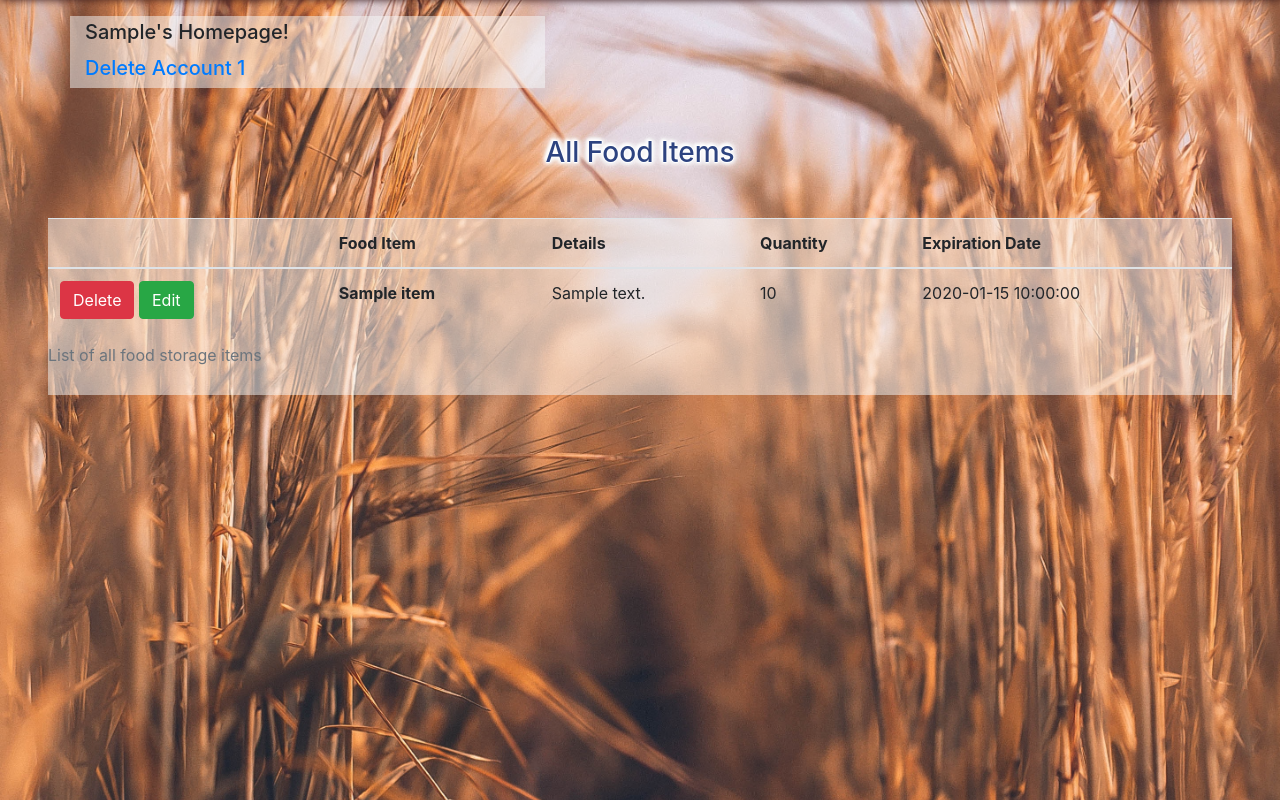
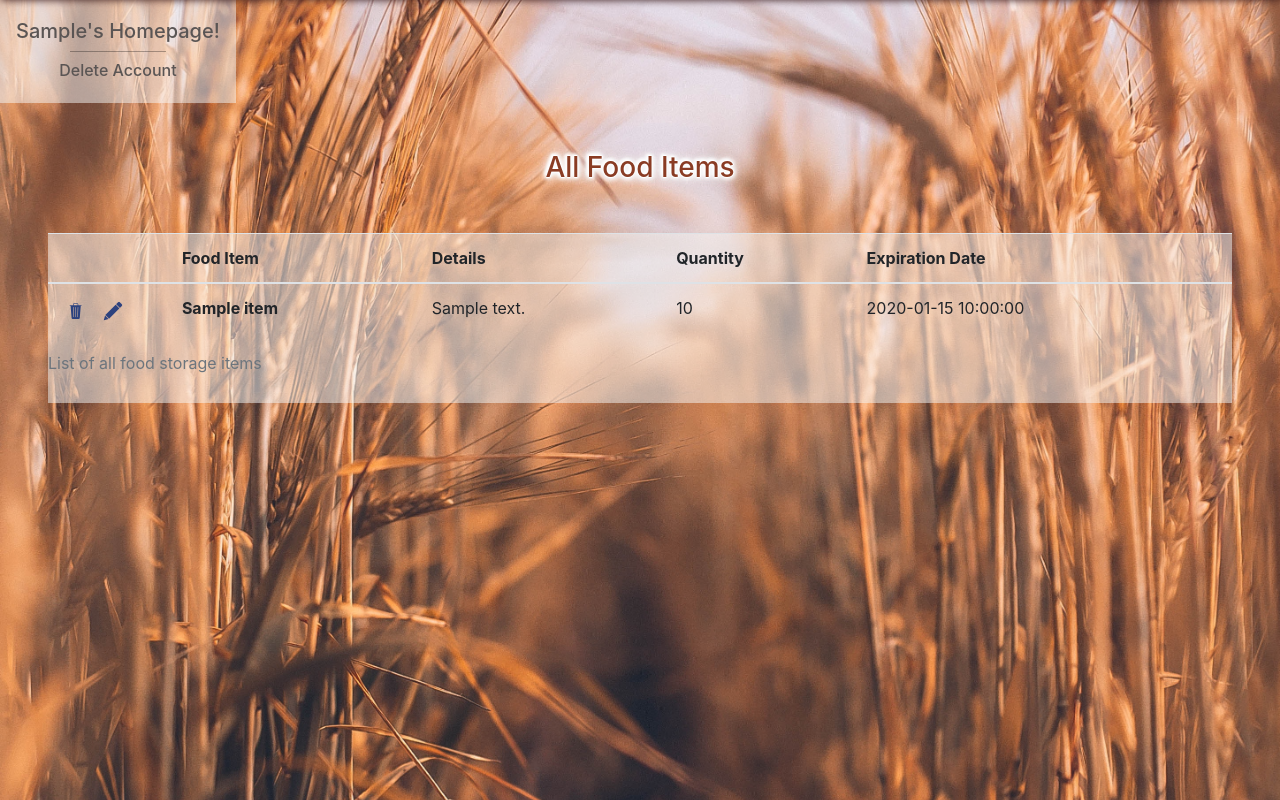
Before and after one commit to Gaberoids/MS3-gf-foodStorage-MongoDb, a Flask app: page / in a window 1280 px wide. Shown: the part 56-856 px from the top of the page. Run offline with Flask 2, Linux system fonts and the light colour scheme; the visitor is signed in with stand-in values (Sample User, id 1); a database or web service that is not in the repository returns one stand-in record (values such as "Sample title"); some libraries are stand-ins or nearby versions.

Commit message:
adjustments to CSS on profile box and table

```diff
--- a/app.py
+++ b/app.py
@@ -24,9 +24,6 @@ def get_items():
     if session.get('user_session') is not None:
         user_record_id = mongo.db.users.find_one(
             {"username": session["user_session"].lower()})["_id"]
-        print("xxxxxx :", user_record_id)
-        print("xxxxxx :", items_list)
-        print("xxxxxx :", session["user_session"])
         return render_template(
             "items.html",
             items_l=items_list,
--- a/static/css/style.css
+++ b/static/css/style.css
@@ -1,3 +1,7 @@
+a:hover {
+    color: black;
+}
+
 /* ---------------------------------------------- Base.html css */
 
 .site-background {
@@ -37,10 +41,47 @@
     color: rgb(80 43 25);
 }
 
+/* ---------------------------------------------- All Items.html css */
+
+.profile-box {
+    padding: 15px 16px;
+    background-color: rgba(248, 249, 250, 0.5);
+    border-bottom: black;
+    display: inline-block;
+}
+
+.user-profile-id {
+    color: #5a5554;
+}
+
+hr.hr-profile {
+    margin: 5px 54px;
+    border: 0;
+    border-top: 1px solid rgba(0,0,0,.3)
+}
+
+.delete-acc-link {
+    color: #5a5554;
+    text-align: center;
+}
+
+.table-button-box {
+    padding-left: 10%;
+}
+
+.table-button-box i {
+    padding-right: 20%;
+    font-size: 21px;
+}
+
+.table-icon-d,.table-icon-e{
+    color: #293f7dfa;
+}
+
 /* ---------------------------------------------- other html css */
 
 h3 {
-    color:#293f7dfa;
+    color: #883820fa;
     text-align: center;
     text-shadow: -2px -2px 3px white, 0 1px white, 1px 0 white, 0 -1px white, 0px 0px 10px rgba(248, 249, 250), 0px 0px 10px rgba(248, 249, 250), 0px 0px 10px rgba(248, 249, 250), 0px 0px 5px rgba(248, 249, 250), 0px 0px 5px rgba(248, 249, 250), 0px 0px 5px rgba(248, 249, 250), 0px 0px 5px rgba(248, 249, 250), 0px 0px 2.5px rgba(248, 249, 250), 0px 0px 2.5px rgba(248, 249, 250);
 }
@@ -159,7 +200,3 @@ h3 {
 
 
 /* ---------------------------------------------- Login css */
-
-.profile-box {
-    background-color: rgba(248, 249, 250, 0.5);
-}
--- a/templates/items.html
+++ b/templates/items.html
@@ -1,22 +1,24 @@
 {% extends "base.html" %}
+
+{% block head %}
+<link rel="stylesheet" href="https://cdnjs.cloudflare.com/ajax/libs/ionicons/2.0.1/css/ionicons.min.css">
+{% endblock%}
+
 {% block content %}
 
 {% if session.user_session %}
-<div class="pt-3">
-    <div class="container">
-        <div class="row">
-            <div class="col-7 col-sm-5 profile-box">
-                <h5 class=" pt-1"> {{ profile_username[0]|upper }}{{ profile_username[1:] }}'s Homepage!</h5>
+<div class="">
+    <div class="profile-box">
+        <div class="">
+            <h5 class="user-profile-id pt-1"> {{ profile_username[0]|upper }}{{ profile_username[1:] }}'s Homepage!</h5>
         </div>
-        </div>
-        <div class="row">
-            <div class="col-7 col-sm-5 profile-box">
-                <a href="{{ url_for('delete_user', delete_profile_id=profile_id) }}">
+        <hr class="hr-profile">
+        <div class="">
+            <a href="{{ url_for('delete_user', delete_profile_id=profile_id) }}" class="delete-acc-link">
                 <!-- profile_id is defined(comes from) from get_items().
                     user_id is defined here to be used by delete() -->
-                    <h5 class=" pt-1"> Delete Account {{ profile_id }}</h5>
+                <h6 class=" pt-1"> Delete Account</h6>
             </a>
-            </div>
         </div>
     </div>
 </div>
@@ -44,8 +46,12 @@
             <tbody>
                 <tr>
                     <td>
-                    <a href=" {{ url_for('delete_item', delete_item_id=itm._id) }}" class="btn btn-danger">Delete</a>
-                    <a href="{{ url_for('edit_item', edit_item_id=itm._id) }}" class="btn btn-success">Edit</a>
+                        <div class="table-button-box">
+                            <a href=" {{ url_for('delete_item', delete_item_id=itm._id) }}" class="table-icon-d "><i
+                                    class="ion-ios-trash"></i></a>
+                            <a href="{{ url_for('edit_item', edit_item_id=itm._id) }}" class="table-icon-e"><i
+                                    class="ion-edit"></i></a>
+                        </div>
                     </td>
                     <th scope="row">{{ itm.item }}</th>
                     <td>{{ itm.item_details }}</td>
```
Lines whose indentation alone changed are shown as unchanged.
